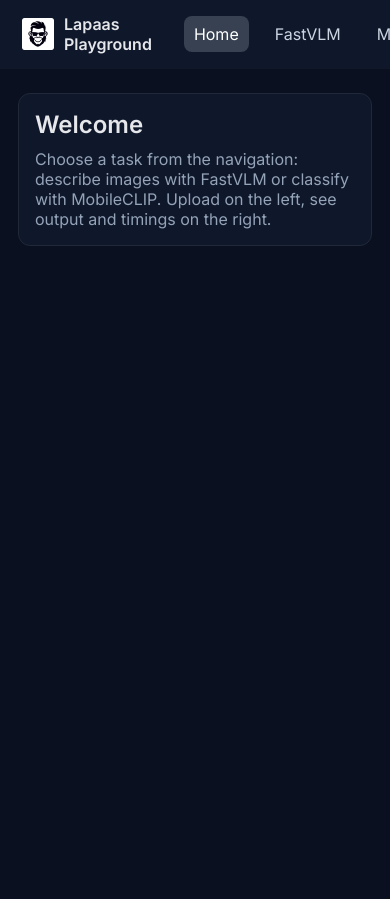
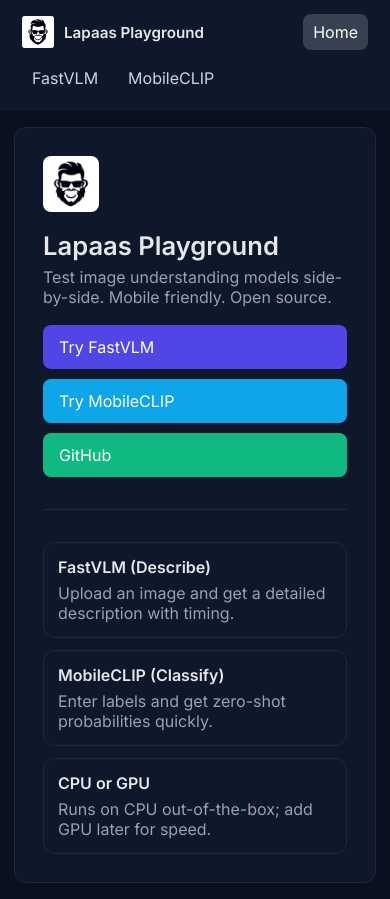
Before and after one commit to dev-hari-prasad/lapaas-playground, a Flask app: page / in a window 390 px wide; the page is wider, and only the part inside the window is pictured. Before the commit the page ends 246 px from the top of that part, so only its background shows below. Run offline with Flask 3, Linux system fonts and the light colour scheme.

Commit message:
feat(ui): mobile-responsive layout + improved homepage hero/CTAs

```diff
--- a/templates/base.html
+++ b/templates/base.html
@@ -121,6 +121,17 @@
             white-space: pre-wrap;
             word-wrap: break-word;
         }
+
+        /* Responsive */
+        @media (max-width: 900px) {
+            .nav { flex-wrap: wrap; gap: 10px; }
+            .nav .brand span { font-size: 0.95rem; }
+            .page { margin: 16px auto; padding: 0 14px; }
+            .sxs { flex-direction: column; }
+            .btn { width: 100%; }
+            .drop { padding: 18px; }
+            .preview { max-height: 240px; }
+        }
     </style>
     {% block head %}{% endblock %}
 </head>
--- a/templates/home.html
+++ b/templates/home.html
@@ -1,9 +1,43 @@
 {% extends 'base.html' %}
 {% block title %}Home • Lapaas Playground{% endblock %}
 {% block content %}
-<div class="card">
-    <h2 style="margin:0 0 10px 0;">Welcome</h2>
-    <div class="muted">Choose a task from the navigation: describe images with FastVLM or classify with MobileCLIP.
-        Upload on the left, see output and timings on the right.</div>
+<div class="card" style="padding: 28px; display:flex; align-items:center; gap:18px; flex-wrap:wrap;">
+    <img src="/static/img/lapaas_logo.png" alt="Lapaas" style="height:56px; width:auto; border-radius:8px;">
+    <div style="flex:1; min-width:260px;">
+        <h1 style="margin:0 0 6px 0; font-size:1.6rem;">Lapaas Playground</h1>
+        <div class="muted">Test image understanding models side-by-side. Mobile friendly. Open source.</div>
+    </div>
+    <div style="display:flex; gap:10px; flex-wrap:wrap;">
+        <a class="btn" href="/fastvlm">Try FastVLM</a>
+        <a class="btn" href="/mobileclip" style="background:#0ea5e9;">Try MobileCLIP</a>
+        <a class="btn" href="https://github.com/lapaasindia/lapaas-playground" target="_blank" style="background:#10b981;">GitHub</a>
+    </div>
+    <div style="width:100%; height:1px; background:#1f2937; margin:14px 0;"></div>
+    <div style="display:grid; grid-template-columns: repeat(3, 1fr); gap:12px; width:100%;" id="features">
+        <div class="card" style="padding:14px;">
+            <div style="font-weight:600; margin-bottom:6px;">FastVLM (Describe)</div>
+            <div class="muted">Upload an image and get a detailed description with timing.</div>
+        </div>
+        <div class="card" style="padding:14px;">
+            <div style="font-weight:600; margin-bottom:6px;">MobileCLIP (Classify)</div>
+            <div class="muted">Enter labels and get zero-shot probabilities quickly.</div>
+        </div>
+        <div class="card" style="padding:14px;">
+            <div style="font-weight:600; margin-bottom:6px;">CPU or GPU</div>
+            <div class="muted">Runs on CPU out-of-the-box; add GPU later for speed.</div>
+        </div>
+    </div>
 </div>
+
+<script>
+// Stack features on small screens
+const mq = window.matchMedia('(max-width: 900px)');
+function adjustFeatures(){
+  const f = document.getElementById('features');
+  if (!f) return;
+  f.style.gridTemplateColumns = mq.matches ? '1fr' : 'repeat(3, 1fr)';
+}
+mq.addEventListener('change', adjustFeatures);
+adjustFeatures();
+</script>
 {% endblock %}
```
